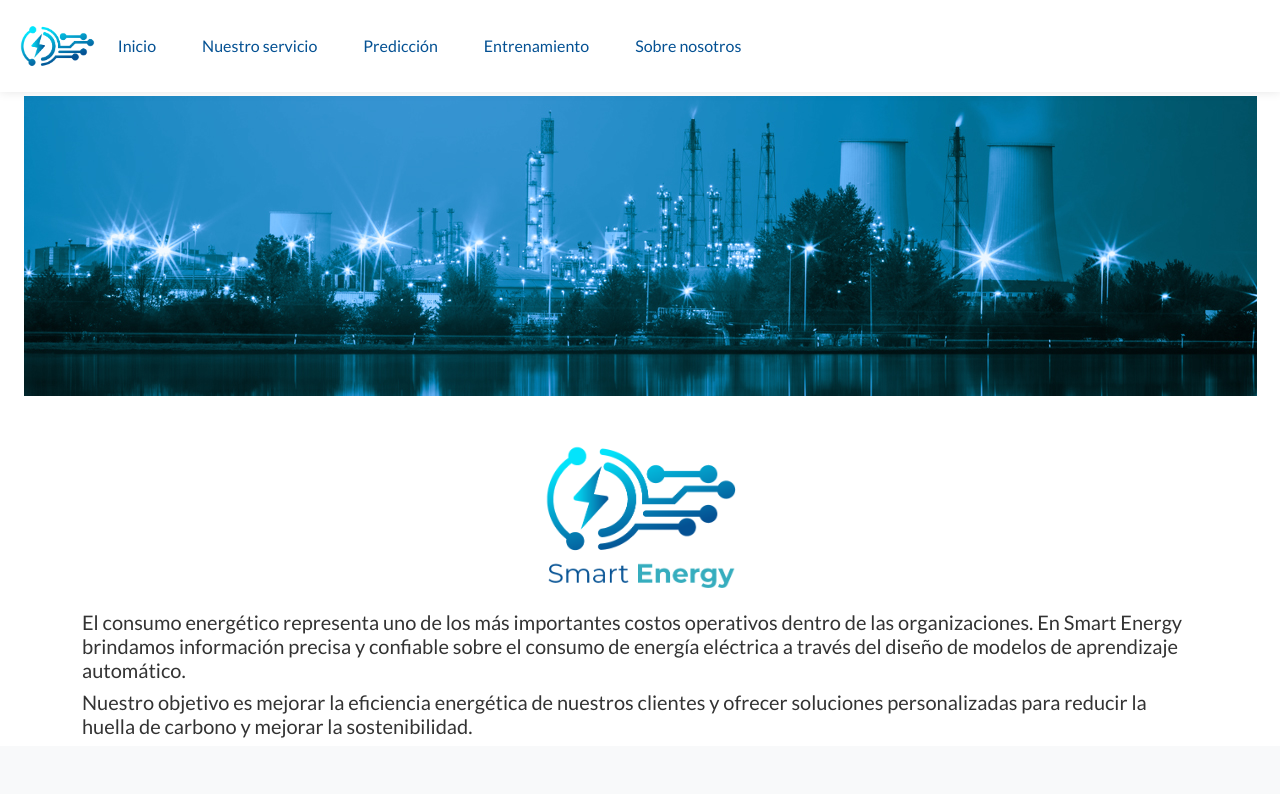
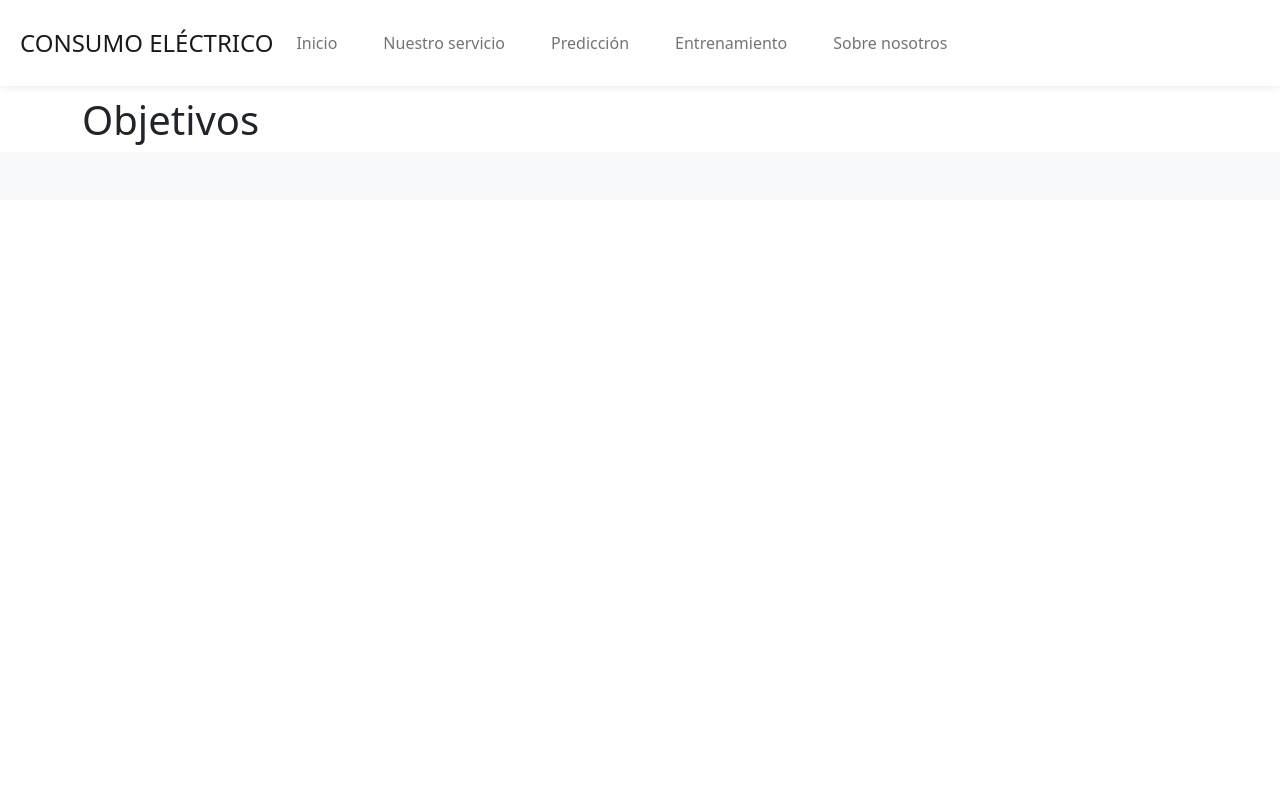
Before and after one commit to merlin-cba/ISPC-ciencia-de-datos-2023, a Flask app: page / in a window 1280 px wide. Run offline with Flask 2, Linux system fonts and the light colour scheme.

Commit message:
Revert "Aplicación identidad y estilos web"
This reverts commit a690b0eb550ab054a1db7860c95219be47e50d80.

```diff
--- a/static/css/style.css
+++ b/static/css/style.css
@@ -1,10 +1,3 @@
-@import url('https://fonts.googleapis.com/css2?family=Lato&display=swap');
-@import url('https://fonts.googleapis.com/css2?family=Montserrat&display=swap');
-
-body {
-  font-family: 'Lato', sans-serif;
-}
-
 .navbar {
   background-color: #fff;
   box-shadow: 0 0 10px rgba(0, 0, 0, 0.1);
@@ -17,46 +10,13 @@ body {
 }
 
 .navbar-nav .nav-link {
-  color: #045193 !important;
+  color: #000;
   margin-right: 15px;
   margin-left: 15px;
 }
 
 .navbar-nav .nav-link:hover {
   color: #007bff;
-}
-
-h1 {
-  color: #045193!important;
-  font-size: 36px;
-  font-weight: bold;
-}
-h2 {
-  color: #045193 !important;
-  font-size: 30px;
-  font-weight: bold;
-}
-h3 {
-  color: #00A0BA !important;
-  font-size: 26px;
-  font-weight: bold;
-}
-h4 {
-  color: #00A0BA !important;
-  font-size: 36px;
-  font-weight: bold;
-  font-family: Montserrat;
-}
-
-h5 {
-  color: #333;
-  font-size: 20px;
-}
-
-p {
-  color: #333;
-  font-size: 16px;
-  line-height: 1.5;
 }
 
 .sticky-top{
--- a/templates/index.html
+++ b/templates/index.html
@@ -3,17 +3,6 @@
 {% block title %}{{ data.titulo }}{% endblock %}
 
 {% block content %}
-<div class="container d-flex flex-column align-items-center">
-    <img src="{{ url_for('static', filename='img/image1.jpg') }}" alt="Ilustración" class="mb-5">
-    <img src="{{ url_for('static', filename='img/isologo/logotipo.png') }}" alt="Logo" style="height:150px;" class="mb-3">
-   </div>
+<h1>{{ data.bienvenida }}</h1>
 
-
-   <h5>El consumo energético representa uno de los más importantes costos operativos dentro de las organizaciones.
-    En Smart Energy brindamos información precisa y confiable sobre el consumo de energía eléctrica a través del diseño de modelos de aprendizaje automático.
-    </h5>
-    <h5>Nuestro objetivo es mejorar la eficiencia energética de nuestros clientes y ofrecer soluciones personalizadas para reducir la huella de carbono y mejorar la sostenibilidad.
-    </h5>
-
-
-    {% endblock %}
+{% endblock %}
--- a/templates/template/layout.html
+++ b/templates/template/layout.html
@@ -17,12 +17,9 @@
     <script src="https://cdn.jsdelivr.net/npm/bootstrap@5.1.1/dist/js/bootstrap.bundle.min.js"></script>
     <script src="{{ url_for('static', filename='js/script.js') }}"></script>
 </head>
-
 <body>
     <nav class="navbar navbar-expand-lg navbar-light fixed-top">
-        <a class="navbar-brand mx-auto" href="{{ url_for('index') }}">
-            <img src="static\img\isologo\isotipo.png" alt="Logo" style="height:42px;">
-          </a>
+        <a class="navbar-brand mx-auto" href="{{ url_for('index') }}">CONSUMO ELÉCTRICO</a>
         <button class="navbar-toggler" type="button" data-toggle="collapse" data-target="#navbarNav" aria-controls="navbarNav" aria-expanded="false" aria-label="Toggle navigation">
           <span class="navbar-toggler-icon"></span>
         </button>
@@ -30,7 +27,6 @@
             {% include './menu/menu.html' %}
         </div>
     </nav>
-
 
     <div class="container mt-5 pt-5">
         {% block content %}
```
Also changed, not shown: static/img/image1.jpg (deleted), static/img/isologo/isotipo.png (deleted), static/img/isologo/logotipo.png (deleted). Lines whose indentation alone changed are shown as unchanged.
